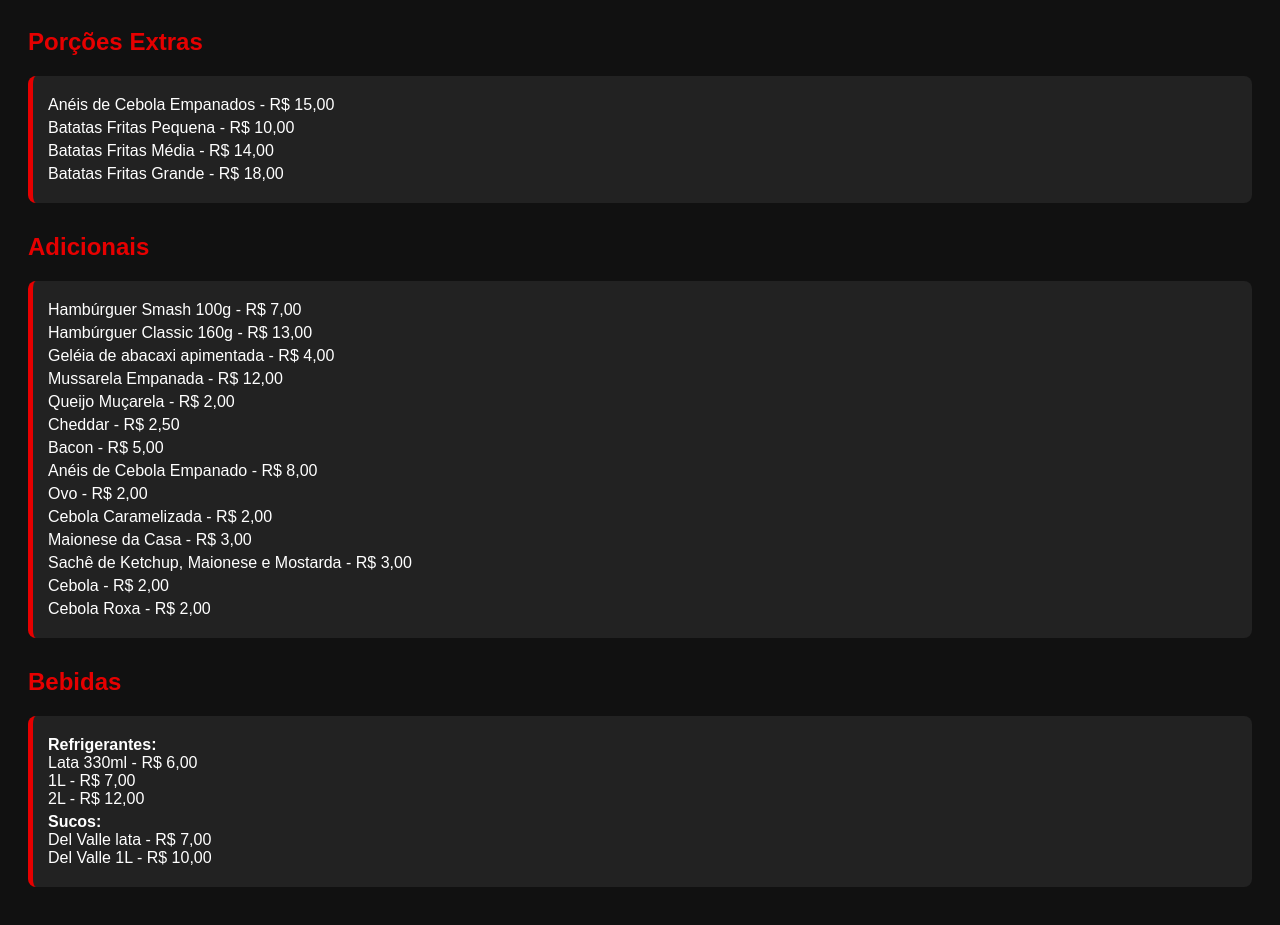
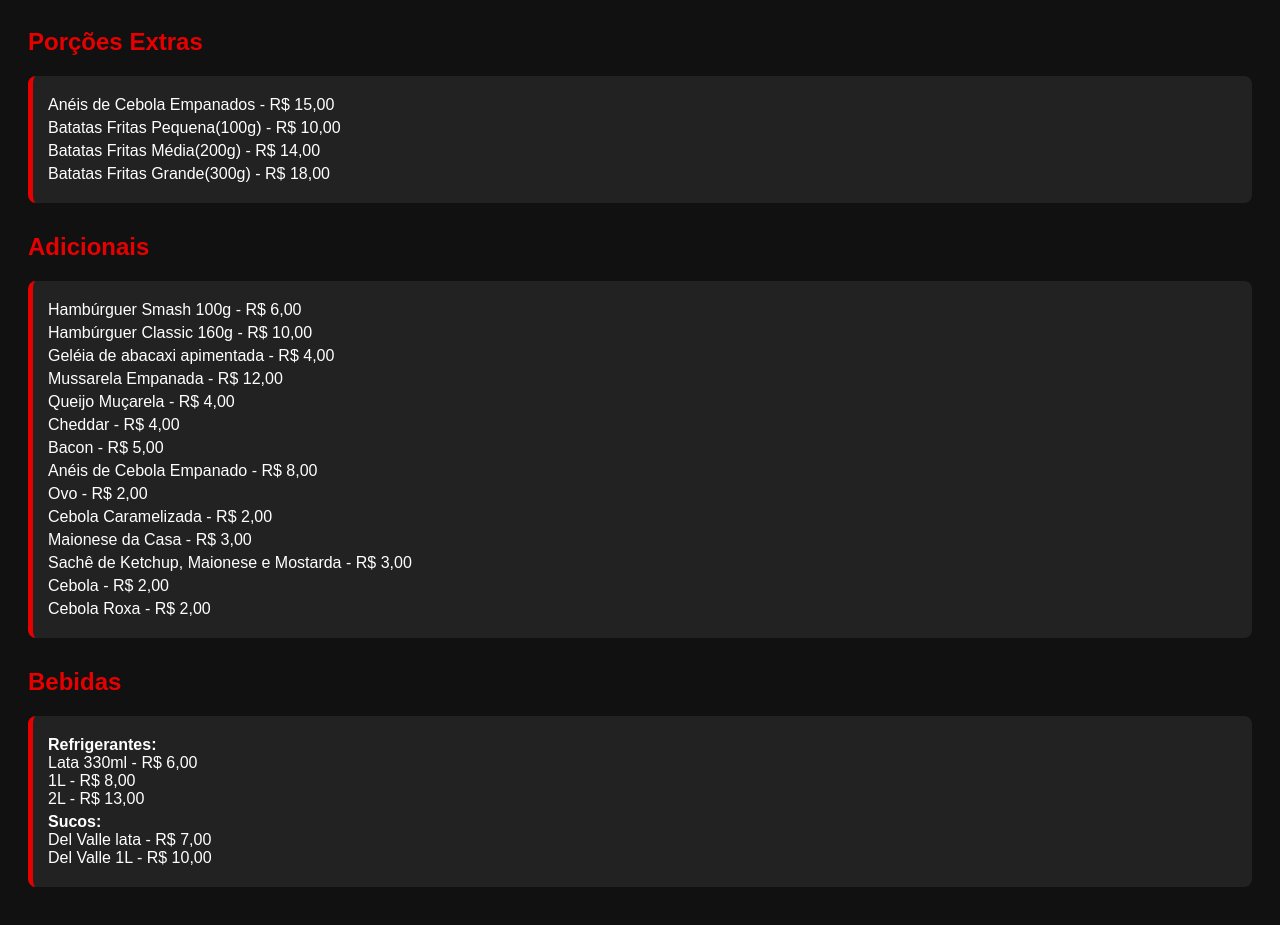
Before and after one commit to rafaelbdroid/rockngrill, a plain HTML site: page index.html in a window 1280 px wide. Shown: the part 2002-2927 px from the top of the page. Drawn offline with Linux system fonts and the light colour scheme.

Commit message:
Update index.html

```diff
--- a/index.html
+++ b/index.html
@@ -161,9 +161,9 @@
     <h2>Porções Extras</h2>
     <div class="box">
       <p>Anéis de Cebola Empanados - R$ 15,00</p>
-      <p>Batatas Fritas Pequena - R$ 10,00</p>
-      <p>Batatas Fritas Média - R$ 14,00</p>
-      <p>Batatas Fritas Grande - R$ 18,00</p>
+      <p>Batatas Fritas Pequena(100g) - R$ 10,00</p>
+      <p>Batatas Fritas Média(200g) - R$ 14,00</p>
+      <p>Batatas Fritas Grande(300g) - R$ 18,00</p>
     </div>
   </div>
 
@@ -171,12 +171,12 @@
   <div class="section">
     <h2>Adicionais</h2>
     <div class="box">
-      <p>Hambúrguer Smash 100g - R$ 7,00</p>
-      <p>Hambúrguer Classic 160g - R$ 13,00</p>
+      <p>Hambúrguer Smash 100g - R$ 6,00</p>
+      <p>Hambúrguer Classic 160g - R$ 10,00</p>
       <p>Geléia de abacaxi apimentada - R$ 4,00</p>
       <p>Mussarela Empanada - R$ 12,00</p>
-      <p>Queijo Muçarela - R$ 2,00</p>
-      <p>Cheddar - R$ 2,50</p>
+      <p>Queijo Muçarela - R$ 4,00</p>
+      <p>Cheddar - R$ 4,00</p>
       <p>Bacon - R$ 5,00</p>
       <p>Anéis de Cebola Empanado - R$ 8,00</p>
       <p>Ovo - R$ 2,00</p>
@@ -192,7 +192,7 @@
   <div class="section">
     <h2>Bebidas</h2>
     <div class="box">
-      <p><b>Refrigerantes:</b><br>Lata 330ml - R$ 6,00<br>1L - R$ 7,00<br>2L - R$ 12,00</p>
+      <p><b>Refrigerantes:</b><br>Lata 330ml - R$ 6,00<br>1L - R$ 8,00<br>2L - R$ 13,00</p>
       <p><b>Sucos:</b><br>Del Valle lata - R$ 7,00<br>Del Valle 1L - R$ 10,00</p>
     </div>
   </div>
```
